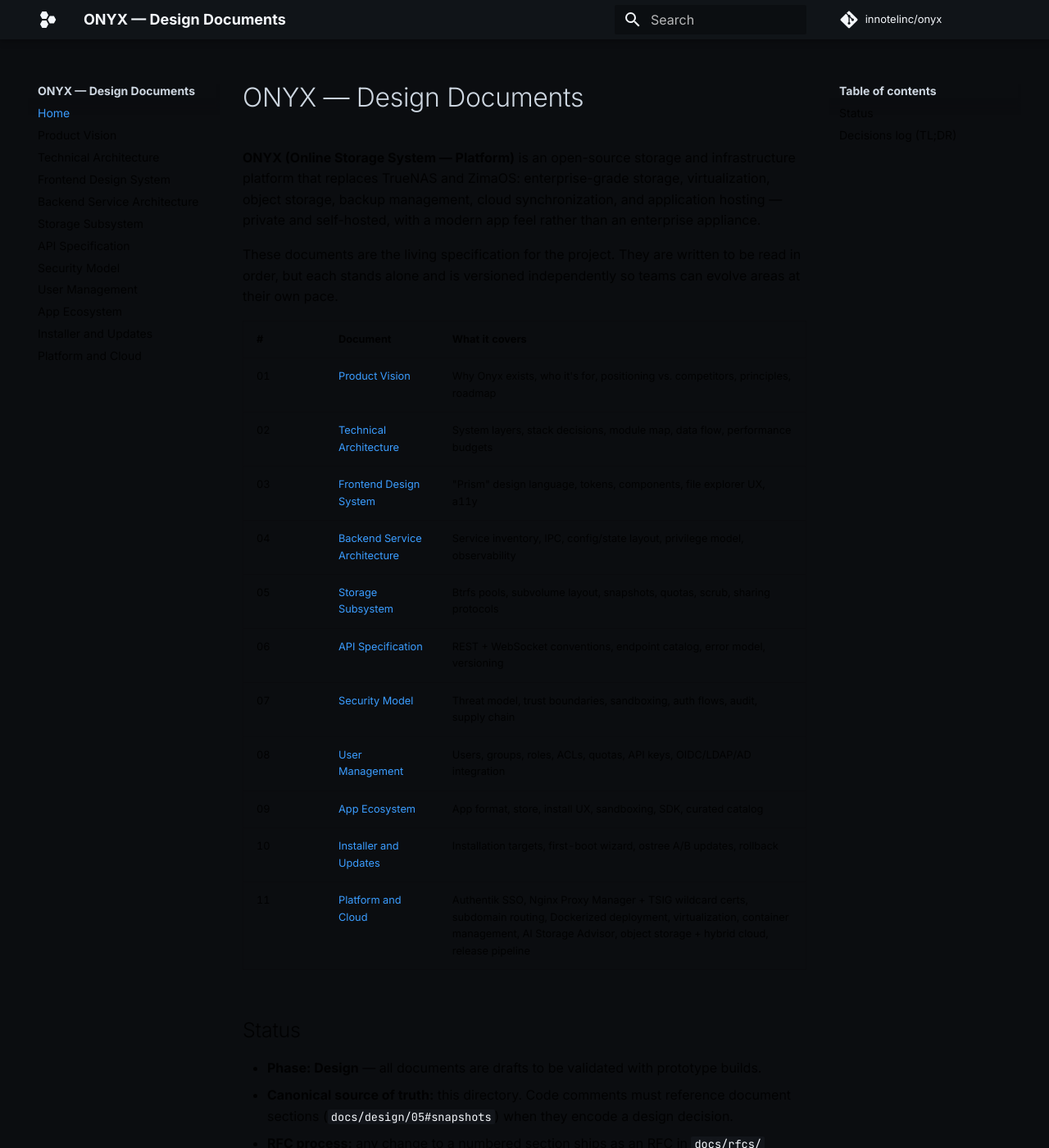
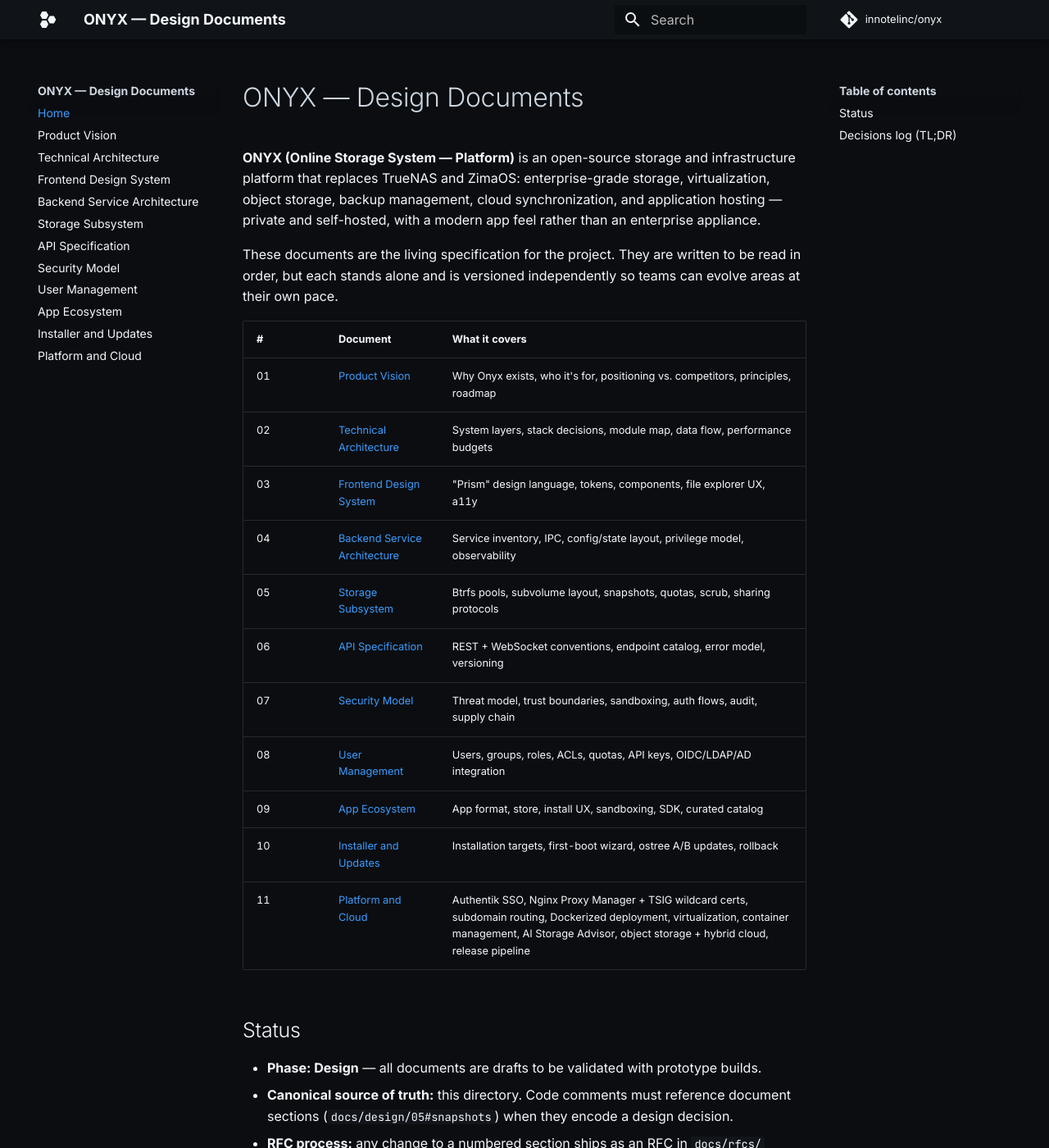
Before and after one commit to innotelinc/onyx, an MkDocs documentation site: the page built from docs/design/README.md, in a window 1280 px wide and 1400 px high. Shown: the whole window at 82% size. Built offline with MkDocs 1.6.1 and Material for MkDocs 9.7.7, drawn with Linux system fonts in a browser that asks for light colours; comment, search, counter and statistics services are not loaded.

Commit message:
Fix dark docs theme (white text contract) + pin mkdocs-material for Pages

```diff
--- a/docs/design/styles/onyx.css
+++ b/docs/design/styles/onyx.css
@@ -11,13 +11,53 @@
  */
 
 /* ---- Dark (default) ---------------------------------------------------- */
-[data-md-color-scheme="onyx"] {
+/* Declared on :root unconditionally, NOT gated behind the scheme attribute:
+ * Material applies the palette at runtime by setting data-md-color-scheme on
+ * <body> (and persists palette choices in localStorage), which can leave the
+ * custom scheme variables applied to one element but not another — rendering
+ * dark-on-dark. Unconditional :root declarations make white-on-dark the
+ * contract no matter what Material's JS or a stored preference does.
+ */
+:root {
+  color-scheme: dark;
   --md-default-bg-color: #0b0d10;
+  --md-default-bg-color--light: rgba(244, 247, 251, 0.54);
+  --md-default-bg-color--lighter: rgba(244, 247, 251, 0.26);
+  --md-default-bg-color--lightest: rgba(244, 247, 251, 0.07);
   --md-default-fg-color: #f4f7fb;          /* body copy — same as landing */
   --md-default-fg-color--light: #cdd6e0;   /* secondary text — bright, body-copy safe */
   --md-default-fg-color--lighter: #a8b2bf; /* muted text — labels, footnotes */
+  --md-default-fg-color--lightest: #a8b2bf;
+  --md-typeset-color: #f4f7fb;             /* explicit: body text is white */
   --md-primary-fg-color: #12151a;          /* header/tab background */
   --md-primary-bg-color: #f4f7fb;          /* header/tab TEXT (Material paints it with -bg) */
+  --md-accent-fg-color: #6cb6ff;
+  --md-typeset-a-color: #3b9dff;
+  --md-typeset-kbd-color: rgba(244, 247, 251, 0.12);
+  --md-typeset-kbd-accent-color: rgba(244, 247, 251, 0.2);
+  --md-typeset-kbd-border-color: #0b0d10;
+  --md-typeset-table-color: rgba(244, 247, 251, 0.12);
+  --md-typeset-table-color--light: rgba(244, 247, 251, 0.035);
+  --md-admonition-fg-color: #f4f7fb;
+  --md-admonition-bg-color: #0b0d10;
+  --md-code-bg-color: #12151a;
+  --md-code-fg-color: #f4f7fb;
+  --md-code-hl-color: #3b9dff;
+  --md-code-hl-color--light: rgba(59, 157, 255, 0.1);
+  --md-footer-bg-color: #0b0d10;
+  --md-footer-fg-color: #cdd6e0;
+  --md-footer-bg-color--dark: #0b0d10;
+}
+
+/* Keep the scheme-scoped alias for anything that matches on the attribute. */
+[data-md-color-scheme="onyx"] {
+  --md-default-bg-color: #0b0d10;
+  --md-default-fg-color: #f4f7fb;
+  --md-default-fg-color--light: #cdd6e0;
+  --md-default-fg-color--lighter: #a8b2bf;
+  --md-typeset-color: #f4f7fb;
+  --md-primary-fg-color: #12151a;
+  --md-primary-bg-color: #f4f7fb;
   --md-accent-fg-color: #6cb6ff;
   --md-typeset-a-color: #3b9dff;
   --md-code-bg-color: #12151a;
```
Also changed, not shown: 1 other file.
